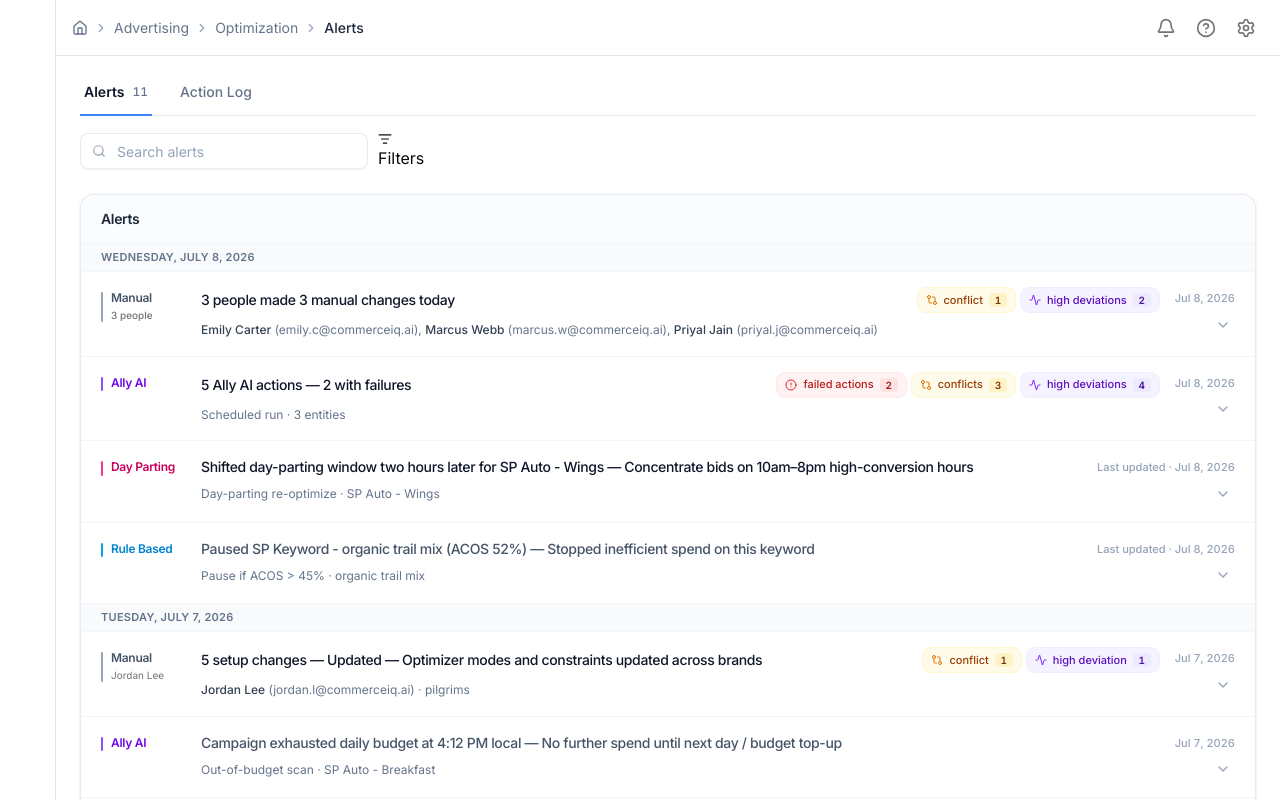
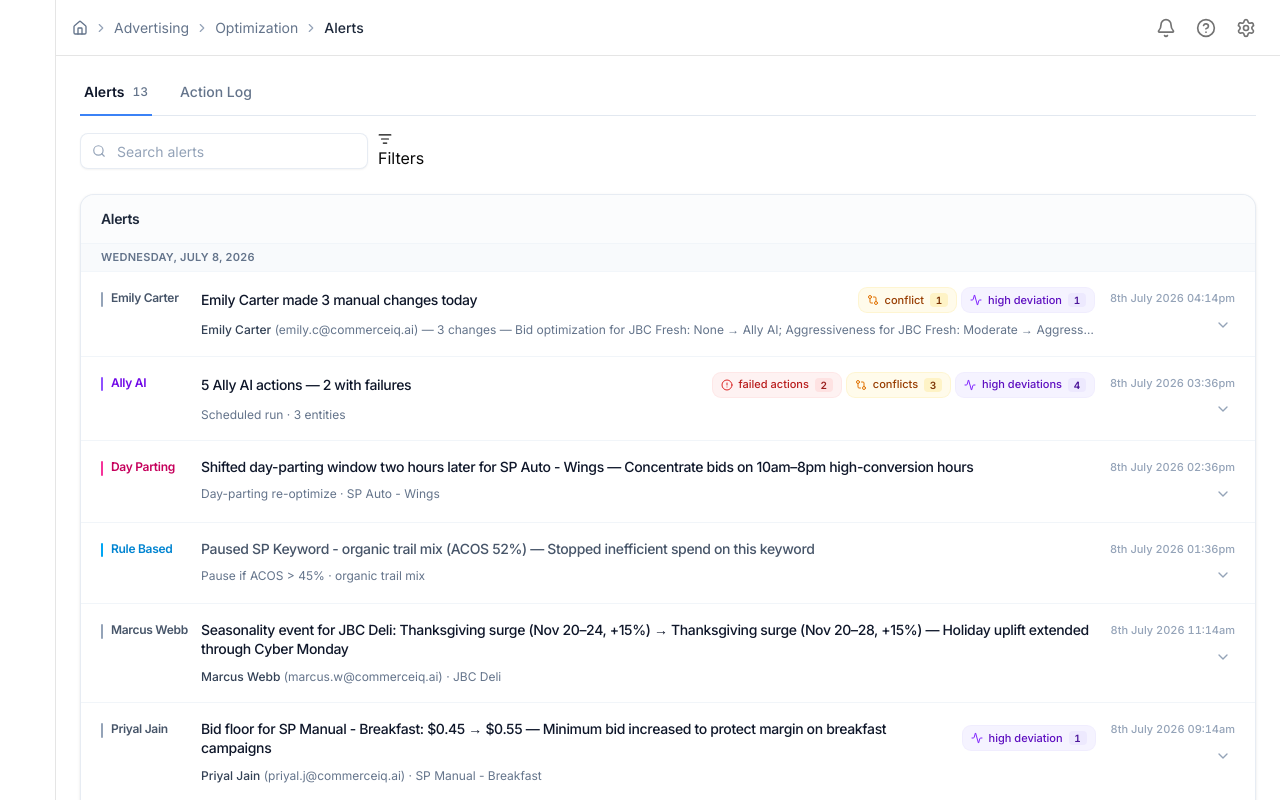
Before and after one commit to CIQDesignGit/Goal-Based-Optimization-Revamp, a Next.js app: page /explainability-dashboard in a window 1280 px wide. Built offline with nearby package versions, Linux system fonts and the light colour scheme.

Commit message:
add UI updates for grouping the alerts list by users, add pagination to the alerts page

```diff
--- a/src/components/gbo-explainability/action-logs-page.tsx
+++ b/src/components/gbo-explainability/action-logs-page.tsx
@@ -451,8 +451,20 @@ export function ActionLogsPage() {
     return sortActionLogRowsNewestFirst(byRetailer);
   }, [filteredEntries, filters]);
 
-  const totalPages = Math.max(1, Math.ceil(flatRows.length / PAGE_SIZE));
+  const actionLogTotalPages = Math.max(
+    1,
+    Math.ceil(flatRows.length / PAGE_SIZE),
+  );
   const pageRows = flatRows.slice((page - 1) * PAGE_SIZE, page * PAGE_SIZE);
+
+  const alertsTotalPages = Math.max(
+    1,
+    Math.ceil(filteredAlerts.length / PAGE_SIZE),
+  );
+  const pageAlerts = filteredAlerts.slice(
+    (page - 1) * PAGE_SIZE,
+    page * PAGE_SIZE,
+  );
 
   const filtered = useMemo(
     () => sortNewestFirst(filteredEntries),
@@ -601,7 +613,13 @@ export function ActionLogsPage() {
             onClearFilters={hasActiveNarrowing ? clearAll : undefined}
           />
         ) : (
-          <AlertsView alerts={filteredAlerts} onAlertClick={handleAlertClick} />
+          <AlertsView
+            alerts={pageAlerts}
+            page={page}
+            totalPages={alertsTotalPages}
+            onPageChange={setPage}
+            onAlertClick={handleAlertClick}
+          />
         )
       ) : flatRows.length === 0 ? (
         <ActionLogsEmptyState
@@ -614,7 +632,7 @@ export function ActionLogsPage() {
             rows={pageRows}
             totalCount={flatRows.length}
             page={page}
-            totalPages={totalPages}
+            totalPages={actionLogTotalPages}
             onPageChange={setPage}
             retryingId={retryingId}
             onRetry={handleRetry}
--- a/src/components/gbo-explainability/actor-label.tsx
+++ b/src/components/gbo-explainability/actor-label.tsx
@@ -32,7 +32,8 @@ export function ActorLabel({
   manualContributors,
   className,
 }: ActorLabelProps) {
-  const label = getActorLabel(actor);
+  const label =
+    actor.kind === "human" ? actor.label : getActorLabel(actor);
   const contributorCount = manualContributors?.length ?? 0;
   const tooltip =
     contributorCount > 0
@@ -54,21 +55,12 @@ export function ActorLabel({
       <div className="min-w-0">
         <span
           className={cn(
-            "block text-xs font-semibold leading-snug tracking-tight",
+            "block truncate text-xs font-semibold leading-snug tracking-tight",
             ACTOR_LABEL_TEXT[actor.kind],
           )}
         >
           {label}
         </span>
-        {contributorCount > 1 ? (
-          <span className="mt-0.5 block text-[10px] font-medium leading-snug text-muted-foreground">
-            {contributorCount} people
-          </span>
-        ) : contributorCount === 1 ? (
-          <span className="mt-0.5 block truncate text-[10px] leading-snug text-muted-foreground">
-            {manualContributors![0].name}
-          </span>
-        ) : null}
       </div>
     </div>
   );
--- a/src/components/gbo-explainability/alert-row-details.tsx
+++ b/src/components/gbo-explainability/alert-row-details.tsx
@@ -2,15 +2,18 @@
 
 import type { ReactNode } from "react";
 import {
-  ArrowLeftRight,
+  Activity,
   ArrowRight,
+  GitCompare,
   Sparkles,
-  TrendingUp,
   Users,
 } from "lucide-react";
 
 import { AlertConflictCard } from "@/components/gbo-explainability/alert-conflict-card";
-import { ManualContributorsList } from "@/components/gbo-explainability/manual-contributors-list";
+import {
+  ContributorAvatar,
+  ManualContributorsList,
+} from "@/components/gbo-explainability/manual-contributors-list";
 import { Button } from "@/components/ui/button";
 import type { AlertSummary } from "@/lib/gbo-explainability/types";
 import { cn } from "@/lib/utils";
@@ -25,9 +28,10 @@ type AlertRowDetailsProps = {
 };
 
 type DetailSectionProps = {
-  title: string;
+  title: ReactNode;
   icon: ReactNode;
   iconClassName: string;
+  iconShape?: "square" | "avatar";
   titleId?: string;
   children: ReactNode;
   className?: string;
@@ -37,6 +41,7 @@ function DetailSection({
   title,
   icon,
   iconClassName,
+  iconShape = "square",
   titleId,
   children,
   className,
@@ -46,7 +51,10 @@ function DetailSection({
       <div className="flex items-center gap-2.5">
         <span
           className={cn(
-            "flex size-7 shrink-0 items-center justify-center rounded-lg",
+            "flex shrink-0 items-center justify-center",
+            iconShape === "avatar"
+              ? "bg-transparent p-0"
+              : "size-7 rounded-lg",
             iconClassName,
           )}
         >
@@ -64,8 +72,8 @@ function DetailSection({
   );
 }
 
-/** Inner radius for the 1px gradient ring — matches outer rounded-xl. */
-const AI_SUMMARY_INNER_RADIUS = "rounded-[calc(var(--radius-xl)-1px)]";
+/** Inner radius for the 1px gradient ring — matches outer rounded-lg. */
+const AI_SUMMARY_INNER_RADIUS = "rounded-[calc(var(--radius-lg)-1px)]";
 
 function AlertAiSummary({
   id,
@@ -79,7 +87,7 @@ function AlertAiSummary({
       id={id}
       role="note"
       aria-label="Summary"
-      className="rounded-xl bg-linear-to-br from-brand-300/55 via-violet-200/45 to-sky-300/50 p-px shadow-xs"
+      className="rounded-lg bg-linear-to-br from-brand-300/55 via-violet-200/45 to-sky-300/50 p-px shadow-xs"
     >
       <div className={cn("relative bg-white", AI_SUMMARY_INNER_RADIUS)}>
         <div
@@ -159,6 +167,14 @@ export function AlertRowDetails({
   alert,
   onViewActionLog,
 }: AlertRowDetailsProps) {
+  const manualContributors = alert.manualContributors;
+  const showManualChanges =
+    manualContributors &&
+    (manualContributors.length > 1 ||
+      manualContributors.some((contributor) => contributor.claims.length > 1));
+  const singleContributor =
+    manualContributors?.length === 1 ? manualContributors[0] : null;
+
   return (
     <div className="bg-slate-50/40">
       <div className={ALERT_DETAILS_GRID}>
@@ -169,21 +185,53 @@ export function AlertRowDetails({
             summary={alert.aiSummary}
           />
 
-          {alert.manualContributors && alert.manualContributors.length > 0 ? (
+          {showManualChanges && manualContributors ? (
             <DetailSection
-              title={`Manual changes by person (${alert.manualContributors.length})`}
-              icon={<Users className="size-3.5" aria-hidden />}
-              iconClassName="bg-slate-100 text-slate-600"
+              title={
+                singleContributor ? (
+                  <>
+                    Changes done by {singleContributor.name}
+                    {singleContributor.email ? (
+                      <span className="font-normal text-slate-400">
+                        {" "}
+                        · {singleContributor.email}
+                      </span>
+                    ) : null}
+                    {singleContributor.deactivated ? (
+                      <span className="font-normal text-slate-400">
+                        {" "}
+                        (deactivated)
+                      </span>
+                    ) : null}
+                  </>
+                ) : (
+                  `Manual changes by person (${manualContributors.length})`
+                )
+              }
+              icon={
+                singleContributor ? (
+                  <ContributorAvatar name={singleContributor.name} />
+                ) : (
+                  <Users className="size-3.5" aria-hidden />
+                )
+              }
+              iconShape={singleContributor ? "avatar" : "square"}
+              iconClassName={
+                singleContributor ? "" : "bg-slate-100 text-slate-600"
+              }
               className="space-y-2.5"
             >
-              <ManualContributorsList contributors={alert.manualContributors} />
+              <ManualContributorsList
+                contributors={manualContributors}
+                hideIdentity={Boolean(singleContributor)}
+              />
             </DetailSection>
           ) : null}
 
           {alert.conflicts.length > 0 ? (
             <DetailSection
               title={`Overrides (${alert.conflicts.length})`}
-              icon={<ArrowLeftRight className="size-3.5" aria-hidden />}
+              icon={<GitCompare className="size-3.5" aria-hidden />}
               iconClassName="bg-amber-50 text-amber-700"
             >
               <div className="overflow-hidden rounded-lg border border-slate-200/80 bg-white shadow-xs">
@@ -201,7 +249,7 @@ export function AlertRowDetails({
           {alert.deviations.length > 0 ? (
             <DetailSection
               title={`High deviations (${alert.deviations.length})`}
-              icon={<TrendingUp className="size-3.5" aria-hidden />}
+              icon={<Activity className="size-3.5" aria-hidden />}
               iconClassName="bg-violet-50 text-violet-700"
               className="space-y-2.5"
             >
--- a/src/components/gbo-explainability/manual-contributors-list.tsx
+++ b/src/components/gbo-explainability/manual-contributors-list.tsx
@@ -9,12 +9,37 @@ import { cn } from "@/lib/utils";
 
 type ManualContributorsListProps = {
   contributors: ManualContributorSummary[];
+  /** When true, only the change lines render (identity shown in the section header). */
+  hideIdentity?: boolean;
   className?: string;
 };
+
+type ContributorAvatarProps = {
+  name: string;
+  className?: string;
+};
+
+/** Initials avatar for manual contributors — reused in list rows and section headers. */
+export function ContributorAvatar({ name, className }: ContributorAvatarProps) {
+  return (
+    <span
+      className={cn(
+        "flex size-6 shrink-0 items-center justify-center rounded-full text-[10px] font-medium ring-1 ring-slate-200/80",
+        PROFILE_AVATAR_STYLE.bg,
+        PROFILE_AVATAR_STYLE.text,
+        className,
+      )}
+      aria-hidden
+    >
+      {getProfileInitials(name)}
+    </span>
+  );
+}
 
 /** Per-person list with each change showing before → after values. */
 export function ManualContributorsList({
   contributors,
+  hideIdentity = false,
   className,
 }: ManualContributorsListProps) {
   if (contributors.length === 0) return null;
@@ -28,17 +53,20 @@ export function ManualContributorsList({
     >
       {contributors.map((contributor) => (
         <li key={contributor.id} className="px-4 py-3">
+          {hideIdentity ? (
+            <ul className="space-y-1.5">
+              {contributor.claims.map((claim, index) => (
+                <li
+                  key={`${contributor.id}-${index}`}
+                  className="text-sm leading-snug text-slate-600"
+                >
+                  {claim}
+                </li>
+              ))}
+            </ul>
+          ) : (
             <div className="flex min-w-0 items-start gap-2.5">
-            <span
-              className={cn(
-                "mt-0.5 flex size-6 shrink-0 items-center justify-center rounded-full text-[10px] font-medium ring-1 ring-slate-200/80",
-                PROFILE_AVATAR_STYLE.bg,
-                PROFILE_AVATAR_STYLE.text,
-              )}
-              aria-hidden
-            >
-              {getProfileInitials(contributor.name)}
-            </span>
+              <ContributorAvatar name={contributor.name} className="mt-0.5" />
               <div className="min-w-0 flex-1">
                 <p className="text-sm leading-tight text-slate-800">
                   <span className="font-medium">{contributor.name}</span>
@@ -68,6 +96,7 @@ export function ManualContributorsList({
                 </ul>
               </div>
             </div>
+          )}
         </li>
       ))}
     </ul>
--- a/src/components/home/ai-goal-optimizer-header.tsx
+++ b/src/components/home/ai-goal-optimizer-header.tsx
@@ -117,7 +117,7 @@ export function AiGoalOptimizerHeader() {
             render={<Link href="/explainability-dashboard" />}
           >
             <History className="size-4" />
-            Update History
+            Alerts
           </Button>
         </div>
       </div>
--- a/src/lib/gbo-explainability/aggregate-alerts.ts
+++ b/src/lib/gbo-explainability/aggregate-alerts.ts
@@ -239,11 +239,24 @@ function buildManualContributors(entries: LogEntry[]): ManualContributorSummary[
     });
 }
 
+function countManualChanges(entries: LogEntry[]): number {
+  return entries.reduce(
+    (total, entry) => total + explodeManualChangeUnits(entry).length,
+    0,
+  );
+}
+
 function buildManualGroupClaim(
   entries: LogEntry[],
   contributors: ManualContributorSummary[],
 ): string {
-  if (entries.length === 1) {
+  const changeCount = countManualChanges(entries);
+
+  if (changeCount === 1) {
+    for (const entry of entries) {
+      const units = explodeManualChangeUnits(entry);
+      if (units.length === 1) return units[0].claim;
+    }
     return entryClaim(entries[0]);
   }
 
@@ -257,10 +270,10 @@ function buildManualGroupClaim(
       : `${contributors.length} people`;
 
   if (failureCount > 0) {
-    return `${peopleLabel} made ${entries.length} manual changes — ${failureCount} with failures`;
+    return `${peopleLabel} made ${changeCount} manual changes — ${failureCount} with failures`;
   }
 
-  return `${peopleLabel} made ${entries.length} manual changes today`;
+  return `${peopleLabel} made ${changeCount} manual changes today`;
 }
 
 function entryClaim(entry: LogEntry): string {
@@ -701,6 +714,7 @@ function summarizeRoleDay(
   date: string,
   role: AlertRole,
   entries: LogEntry[],
+  id?: string,
 ): AlertSummary {
   const sorted = [...entries].sort(compareEntriesNewestFirst);
   const newest = sorted[0];
@@ -718,15 +732,17 @@ function summarizeRoleDay(
     conflicts,
     deviations,
   );
+  const actionCount =
+    role === "human" ? countManualChanges(sorted) : sorted.length;
 
   return {
-    id: `${date}:${role}`,
+    id: id ?? `${date}:${role}`,
     date,
     timestamp: newest.timestamp,
     role,
     entryId: newest.id,
     entryIds: sorted.map((entry) => entry.id),
-    actionCount: sorted.length,
+    actionCount,
     failureCount,
     conflictCount,
     highDeviationCount,
@@ -745,15 +761,28 @@ function summarizeRoleDay(
 }
 
 /**
- * Daily digest for the Alerts tab — one card per (calendar day, actor type).
- * Manual changes from every person on that day roll up into a single alert.
+ * Daily digest for the Alerts tab.
+ * Manual changes group into one card per person per day; other actor types roll up by day.
  */
 export function aggregateAlerts(entries: LogEntry[]): AlertSummary[] {
   const groups = new Map<string, LogEntry[]>();
+  const manualGroups = new Map<string, LogEntry[]>();
 
   for (const entry of entries) {
+    const role = mapEntryToAlertRole(entry);
     const date = toLocalIsoDate(entry.timestamp);
-    const role = mapEntryToAlertRole(entry);
+
+    if (role === "human") {
+      const key = `${date}:${personKey(entry)}`;
+      const bucket = manualGroups.get(key);
+      if (bucket) {
+        bucket.push(entry);
+      } else {
+        manualGroups.set(key, [entry]);
+      }
+      continue;
+    }
+
     const key = `${date}:${role}`;
     const bucket = groups.get(key);
     if (bucket) {
@@ -763,12 +792,17 @@ export function aggregateAlerts(entries: LogEntry[]): AlertSummary[] {
     }
   }
 
-  const alerts = [...groups.entries()].map(([key, groupEntries]) => {
+  const manualAlerts = [...manualGroups.entries()].map(([key, groupEntries]) => {
+    const date = toLocalIsoDate(groupEntries[0].timestamp);
+    return summarizeRoleDay(date, "human", groupEntries, key);
+  });
+
+  const groupedAlerts = [...groups.entries()].map(([key, groupEntries]) => {
     const [date, role] = key.split(":") as [string, AlertRole];
     return summarizeRoleDay(date, role, groupEntries);
   });
 
-  return alerts.sort(compareAlerts);
+  return [...manualAlerts, ...groupedAlerts].sort(compareAlerts);
 }
 
 export function alertRoleLabel(role: AlertRole): string {
@@ -800,26 +834,49 @@ export function formatAlertRowDate(date: string): string {
   });
 }
 
-/** Row timestamp — strategies show last-updated wording. */
+function ordinalDaySuffix(day: number): string {
+  if (day >= 11 && day <= 13) return "th";
+  switch (day % 10) {
+    case 1:
+      return "st";
+    case 2:
+      return "nd";
+    case 3:
+      return "rd";
+    default:
+      return "th";
+  }
+}
+
+/** Consistent alert row timestamp — e.g. "30th June 2026 08:00am". */
+export function formatAlertRowDateTime(iso: string): string {
+  const d = new Date(iso);
+  const day = d.getDate();
+  const month = d.toLocaleDateString(undefined, { month: "long" });
+  const year = d.getFullYear();
+
+  const hours24 = d.getHours();
+  const minutes = d.getMinutes();
+  const period = hours24 >= 12 ? "pm" : "am";
+  const hours12 = hours24 % 12 || 12;
+
+  const time = `${String(hours12).padStart(2, "0")}:${String(minutes).padStart(2, "0")}${period}`;
+
+  return `${day}${ordinalDaySuffix(day)} ${month} ${year} ${time}`;
+}
+
+/** Row timestamp — same format for every alert type. */
 export function formatAlertRowTimestamp(
-  alert: Pick<AlertSummary, "role" | "date">,
+  alert: Pick<AlertSummary, "timestamp">,
 ): string {
-  if (alert.role === "day-parting" || alert.role === "rule-based") {
-    return `Last updated · ${formatAlertRowDate(alert.date)}`;
-  }
-
-  return formatAlertRowDate(alert.date);
+  return formatAlertRowDateTime(alert.timestamp);
 }
 
 /** `dateTime` value for the alert row timestamp. */
 export function alertRowTimestampValue(
-  alert: Pick<AlertSummary, "role" | "date" | "timestamp">,
+  alert: Pick<AlertSummary, "timestamp">,
 ): string {
-  if (alert.role === "day-parting" || alert.role === "rule-based") {
-    return alert.timestamp;
-  }
-
-  return alert.date;
+  return alert.timestamp;
 }
 
 /** Section header label for date separators in the Alerts feed. */
@@ -851,7 +908,7 @@ export function groupAlertsByDate(
   for (const group of groups) {
     group.alerts.sort(
       (a, b) =>
-        ALERT_ROLE_ORDER.indexOf(a.role) - ALERT_ROLE_ORDER.indexOf(b.role),
+        new Date(b.timestamp).getTime() - new Date(a.timestamp).getTime(),
     );
   }
 
--- a/src/lib/gbo-explainability/mock-data.ts
+++ b/src/lib/gbo-explainability/mock-data.ts
@@ -413,9 +413,9 @@ export const INITIAL_MOCK_ENTRIES: LogEntry[] = [
     },
   },
 
-  // --- Setup: Emily's Save & Launch today (3 changes in one session) ---
+  // --- Setup: Emily's manual changes today (one alert card per change) ---
   {
-    id: "setup-sess-001",
+    id: "setup-sess-001-a",
     tab: "setup",
     timestamp: daysAgo(0, 14),
     actor: {
@@ -425,15 +425,13 @@ export const INITIAL_MOCK_ENTRIES: LogEntry[] = [
     },
     status: "success",
     actionType: "setup-change",
-    claim: "3 setup changes — Updated",
+    claim: "Monthly budget for JBC Fresh: $21.0k → $24.0k",
     reason: "Save & Launch session",
-    impact: "Budget, goal, and optimizer settings updated for JBC Fresh",
+    impact: "Higher monthly budget set for JBC Fresh",
     summarySource: "human",
     entityName: "JBC Fresh",
     entityId: "brand-jbc-fresh",
     scopeLevel: "Brand",
-    isSessionGroup: true,
-    sessionSummary: "3 setup changes — Updated",
     changeStatus: "updated",
     setupStep: "Goals & Budgets",
     conflictCount: 1,
@@ -464,56 +462,6 @@ export const INITIAL_MOCK_ENTRIES: LogEntry[] = [
         },
       },
     ],
-    setupSnapshot: {
-      goalLabel: "Brand iROAS",
-      aggressivenessLabel: "Moderate",
-      changeLedger: [
-        {
-          id: "setup-sess-001-a",
-          step: "goals-budgets",
-          scopeId: "jbc-fresh",
-          scopeName: "JBC Fresh",
-          field: "monthlyBudget",
-          fieldLabel: "Monthly budget",
-          from: "$21.0k",
-          to: "$24.0k",
-          category: "budget",
-          timestamp: 1,
-        },
-        {
-          id: "setup-sess-001-b",
-          step: "goals-budgets",
-          scopeId: "jbc-fresh",
-          scopeName: "JBC Fresh",
-          field: "aggressiveness",
-          fieldLabel: "Aggressiveness",
-          from: "Moderate",
-          to: "Aggressive",
-          category: "goal",
-          timestamp: 2,
-        },
-        {
-          id: "setup-sess-001-c",
-          step: "optimizer",
-          scopeId: "jbc-fresh",
-          scopeName: "JBC Fresh",
-          field: "bidOptimization",
-          fieldLabel: "Bid optimization",
-          from: "None",
-          to: "Ally AI",
-          category: "optimizer",
-          timestamp: 3,
-        },
-      ],
-    },
-    children: [
-      {
-        id: "setup-sess-001-a",
-        label: "Monthly budget",
-        changeStatus: "updated",
-        entityName: "JBC Fresh",
-        entityId: "brand-jbc-fresh",
-        scopeLevel: "Brand",
     diffs: [
       {
         field: "Monthly budget",
@@ -525,11 +473,24 @@ export const INITIAL_MOCK_ENTRIES: LogEntry[] = [
   },
   {
     id: "setup-sess-001-b",
-        label: "Aggressiveness",
-        changeStatus: "updated",
+    tab: "setup",
+    timestamp: daysAgo(0, 15),
+    actor: {
+      kind: "human",
+      label: "Emily Carter",
+      email: "emily.c@commerceiq.ai",
+    },
+    status: "success",
+    actionType: "setup-change",
+    claim: "Aggressiveness for JBC Fresh: Moderate → Aggressive",
+    reason: "Save & Launch session",
+    impact: "Goal aggressiveness increased for JBC Fresh",
+    summarySource: "human",
     entityName: "JBC Fresh",
     entityId: "brand-jbc-fresh",
     scopeLevel: "Brand",
+    changeStatus: "updated",
+    setupStep: "Goals & Budgets",
     diffs: [
       {
         field: "Aggressiveness",
@@ -541,19 +502,30 @@ export const INITIAL_MOCK_ENTRIES: LogEntry[] = [
   },
   {
     id: "setup-sess-001-c",
-        label: "Bid optimization",
-        changeStatus: "updated",
+    tab: "setup",
+    timestamp: daysAgo(0, 16),
+    actor: {
+      kind: "human",
+      label: "Emily Carter",
+      email: "emily.c@commerceiq.ai",
+    },
+    status: "success",
+    actionType: "setup-change",
+    claim: "Bid optimization for JBC Fresh: None → Ally AI",
+    reason: "Save & Launch session",
+    impact: "Bid optimization enabled for JBC Fresh",
+    summarySource: "human",
     entityName: "JBC Fresh",
     entityId: "brand-jbc-fresh",
     scopeLevel: "Brand",
+    changeStatus: "updated",
+    setupStep: "Optimizer",
     diffs: [
       {
         field: "Bid optimization",
         before: "None",
         after: "Ally AI",
         changeStatus: "updated",
-          },
-        ],
       },
     ],
   },
```
Also changed, not shown: src/components/gbo-explainability/alerts-view.tsx (+73 -1 lines). Lines whose indentation alone changed are shown as unchanged.
